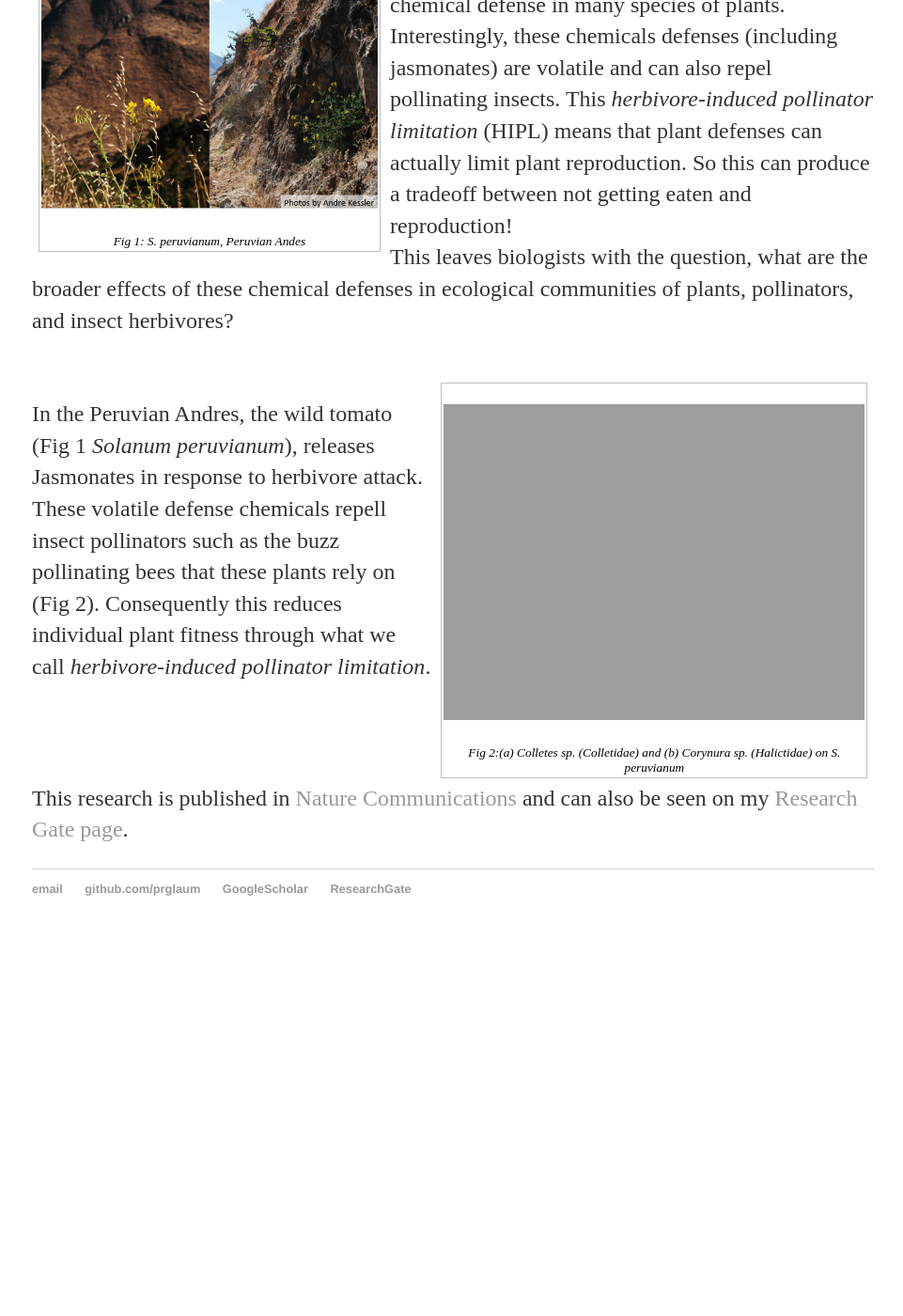
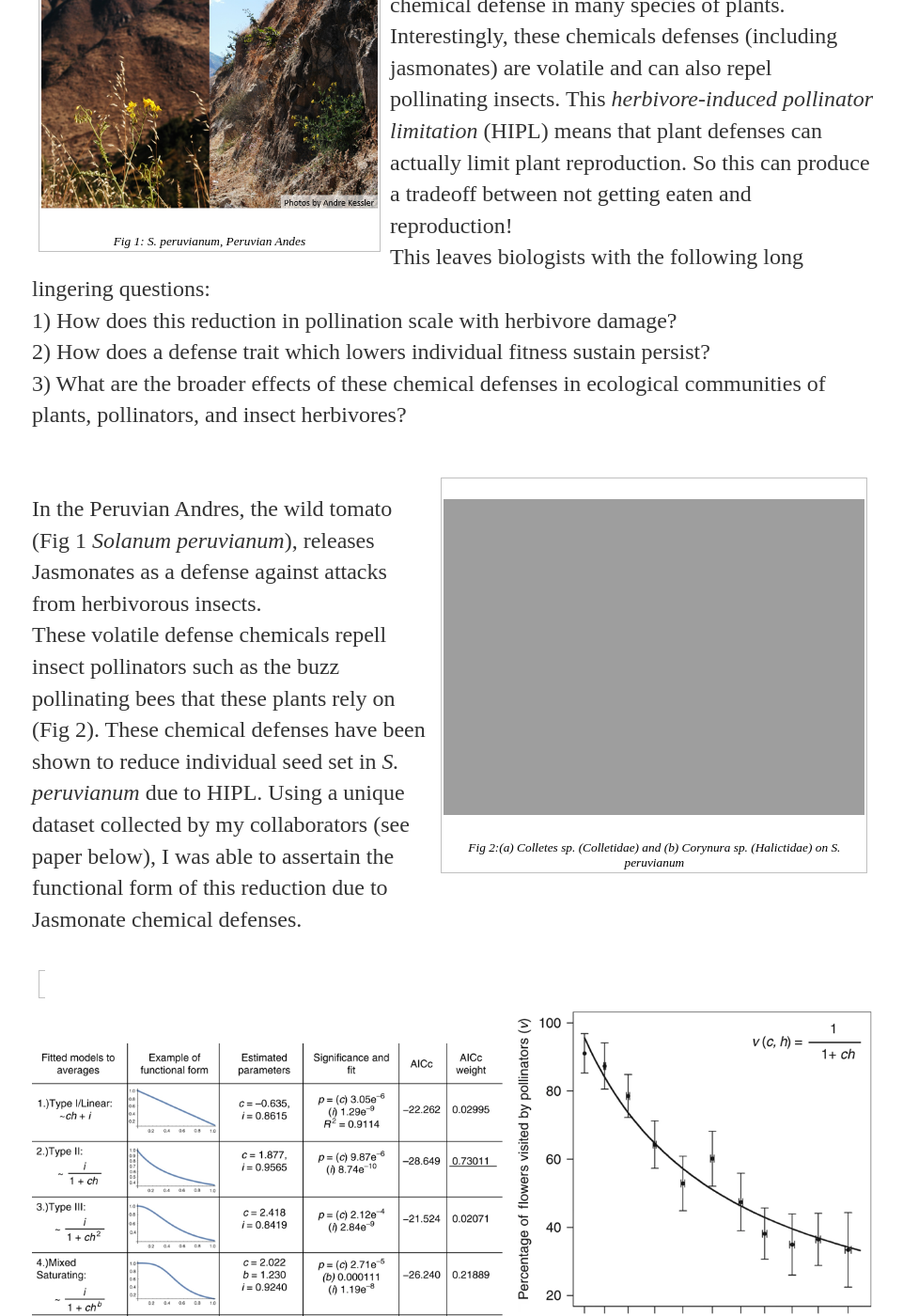
Before and after one commit to prglaum/prglaum.github.io, a Jekyll site: the page built from research/chemoeco/index.html, in a window 1280 px wide and 1400 px high, scrolled down 511 px. Shown: the whole window at 94% size, without its empty margins (158-1119 px from the left). Built offline with Jekyll 4.4.1, drawn with Linux system fonts in a browser that asks for light colours; before the commit the page ends 1524 px from its top, so only the background shows below that; some of the changed text lies outside the part shown.

Commit message:
Update index.html

```diff
--- a/research/chemoeco/index.html
+++ b/research/chemoeco/index.html
@@ -63,17 +63,30 @@
 	chemical defense in many species of plants.
 	<br>Interestingly, these chemicals defenses (including jasmonates) are volatile and can also repel pollinating insects. This <i>herbivore-induced pollinator limitation</i>
 	(HIPL) means that plant defenses can actually limit plant reproduction. So this can produce a tradeoff between not getting eaten and reproduction!
-	<br> This leaves biologists with the question, what are the broader effects of these chemical defenses in ecological communities of plants, pollinators, and insect herbivores?
+	<br> This leaves biologists with the following long lingering questions:
+	<br> 1) How does this reduction in pollination scale with herbivore damage?
+	<br> 2) How does a defense trait which lowers individual fitness sustain persist?
+	<br> 3) What are the broader effects of these chemical defenses in ecological communities of plants, pollinators, and insect herbivores?
 </p>
 <br style="clear:left">
 <figure50 class="float-img-right">
 	<p><img class=scaled src="{{site.url}}/docs/assets/images/peruBees.PNG" alt="peruBees">
 	<figcaption>Fig 2:(a) Colletes sp. (Colletidae) and (b) Corynura sp. (Halictidae) on S. peruvianum</figcaption>
 </figure50>
-<p> In the Peruvian Andres, the wild tomato (Fig 1 <i>Solanum peruvianum</i>), releases Jasmonates in response to herbivore attack.
+<p> In the Peruvian Andres, the wild tomato (Fig 1 <i>Solanum peruvianum</i>), releases Jasmonates as a defense against attacks from herbivorous insects.
 		<br>These volatile defense chemicals repell insect pollinators such as the buzz pollinating bees that these plants rely on (Fig 2).
-		Consequently this reduces individual plant fitness through what we call <i>herbivore-induced pollinator limitation</i>.
+		These chemical defenses have been shown to reduce individual seed set in <i>S. peruvianum</i> due to HIPL. Using a unique dataset collected by
+		my collaborators (see paper below), I was able to assertain the functional form of this reduction due to Jasmonate chemical defenses.
 </p>
 <br style="clear:left" style="clear:right">
 
+<figure50 >
+	<p><img class=scaled src="{{site.url}}/docs/assets/images/HIPLstats.PNG" alt="stats">
+	<figcaption>Fig 3:Results from curve fitting the data showing the reduction in pollintor visitation (v) as a function of herbivory 9h). The parameter c is a fitting parameter.</figcaption>
+</figure50>
+<p> Fitting a model of HIPL to the data shows that the reduction in pollinator visits (v) as a fuction of herbivory (h) followed what ecologists call a Type II functional
+	response. I then built a mathematical model of interacting herbivores (H), pollinators (P), and flowering plants (F) and integrated the newly understood
+	Type II function representing the effects of chemical defenses on pollinator visits.
+</p>
+
 <p display="block" style="clear:right" style="clear:left"> This research is published in <a href="https://www.nature.com/articles/s41467-017-02072-4">Nature Communications</a> and can also be seen on my <a href="https://www.researchgate.net/profile/Paul-Glaum">Research Gate page</a>.
```
